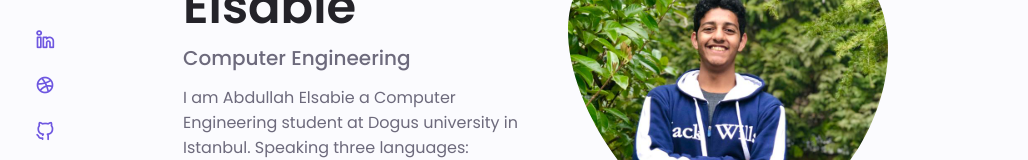
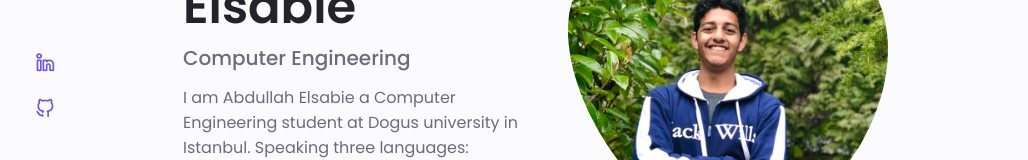
Before and after one commit to ALSABA3/CV, a plain HTML site: page index.html in a window 1280 px wide. Shown: the part 357-517 px from the top of the page, without its empty margins (125-1153 px from the left). Drawn offline with nearby package versions, Linux system fonts and the light colour scheme.

Commit message:
Add files via upload

```diff
--- a/index.html
+++ b/index.html
@@ -79,12 +79,6 @@
                 target="_blank"
                 class="home__social-icon"
                 ><i class="uil uil-linkedin-alt"></i>
-              </a>
-              <a
-                href="https://dribble.com/"
-                target="_blank"
-                class="home__social-icon"
-                ><i class="uil uil-dribbble"></i>
               </a>
               <a
                 href="https://github.com/ALSABA3"
```
